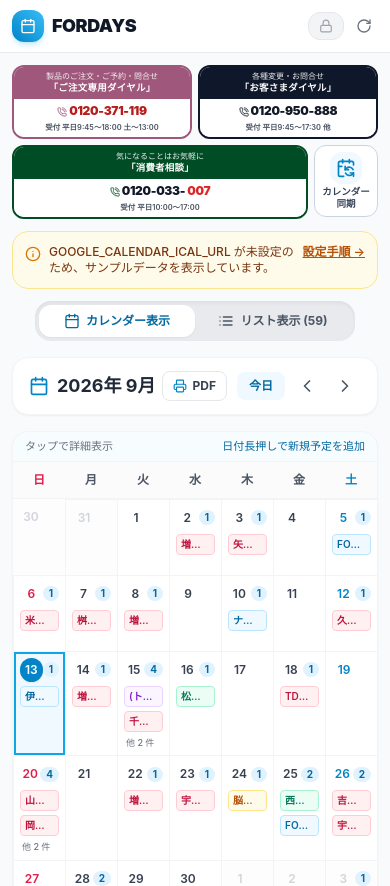
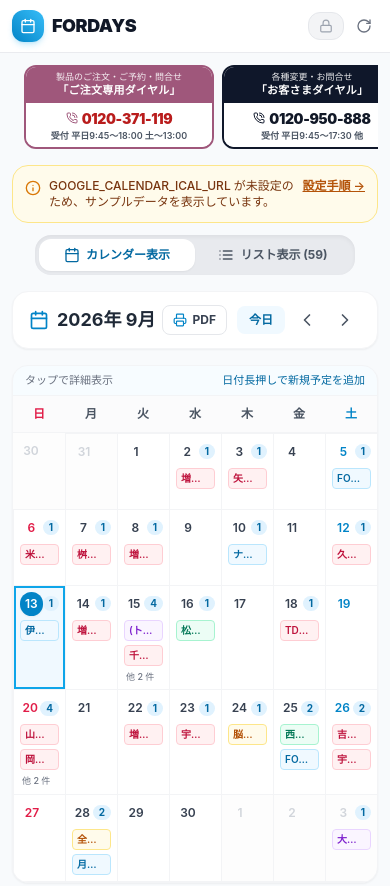
Before and after one commit to csdkotsuka/FORDAYS, a Next.js app: page / in a window 390 px wide. Shown: the top 886 px of the page. Built offline with nearby package versions, Linux system fonts and the light colour scheme.

Commit message:
style: display phone banners in single horizontal scrollable row with minimal non-wrapping cards

```diff
--- a/app/globals.css
+++ b/app/globals.css
@@ -14,6 +14,15 @@
     'Noto Sans JP', sans-serif;
   -webkit-font-smoothing: antialiased;
   -webkit-tap-highlight-color: transparent;
+}
+
+/* Hide scrollbar for clean horizontal scroll on mobile */
+.no-scrollbar::-webkit-scrollbar {
+  display: none;
+}
+.no-scrollbar {
+  -ms-overflow-style: none;
+  scrollbar-width: none;
 }
 
 @media print {
--- a/components/OfficialBanner.tsx
+++ b/components/OfficialBanner.tsx
@@ -19,137 +19,101 @@
  * Placed: Consumer Dial | Customer Dial | Calendar Sync Button (with Grandma illustration)
  */
 export const OfficialPhoneBanners: React.FC<OfficialPhoneBannersProps> = ({ onSyncClick }) => {
-  // Common dial card JSX for reuse
-  const orderDial = (
+  return (
+    <div className="w-full">
+      {/* Horizontally scrollable row on mobile, centered single row on desktop.
+          Cards are tightly sized so text never wraps (極力狭い枠で文字の折り返しなし). */}
+      <div className="flex items-stretch gap-2 overflow-x-auto pb-1 -mx-3 px-3 sm:mx-0 sm:px-0 sm:justify-center max-w-4xl mx-auto no-scrollbar">
+        {/* 1. ご注文専用ダイヤル (Mauve) */}
         <a
           href="tel:0120371119"
-      className="group block border-2 border-[#9f577b] rounded-xl overflow-hidden bg-white shadow-xs hover:shadow-md transition active:scale-[0.98] h-full"
+          className="group block w-[190px] shrink-0 border-2 border-[#9f577b] rounded-xl overflow-hidden bg-white shadow-xs hover:shadow-md transition active:scale-[0.98]"
           title="ご注文専用ダイヤルに発信: 0120-371-119"
         >
-      <div className="bg-[#9f577b] text-white px-1.5 py-1 text-center">
-        <p className="text-[8px] sm:text-[9.5px] leading-tight font-medium opacity-90 truncate">
+          <div className="bg-[#9f577b] text-white px-2 py-1 text-center whitespace-nowrap">
+            <p className="text-[9px] leading-tight font-medium opacity-90">
               製品のご注文・ご予約・問合せ
             </p>
-        <p className="text-[9.5px] sm:text-xs font-black tracking-wide truncate">
+            <p className="text-[11px] font-black tracking-wide">
               「ご注文専用ダイヤル」
             </p>
           </div>
-      <div className="p-1 sm:p-2 text-center bg-white group-hover:bg-rose-50/40 transition">
-        <div className="flex items-center justify-center gap-0.5 text-xs sm:text-sm md:text-base font-black text-[#b91c1c] tracking-tight leading-snug">
-          <PhoneCall className="w-2.5 h-2.5 sm:w-3 sm:h-3 text-[#9f577b] shrink-0" />
-          <span className="truncate">0120-371-119</span>
+          <div className="p-1.5 text-center bg-white group-hover:bg-rose-50/40 transition whitespace-nowrap">
+            <div className="flex items-center justify-center gap-1 text-sm font-black text-[#b91c1c] tracking-tight leading-snug">
+              <PhoneCall className="w-3 h-3 text-[#9f577b] shrink-0" />
+              <span>0120-371-119</span>
             </div>
-        <p className="text-[7.5px] sm:text-[9.5px] text-gray-600 font-semibold mt-0.5 truncate">
+            <p className="text-[9px] text-gray-600 font-semibold mt-0.5 leading-tight">
               受付 平日9:45〜18:00 土〜13:00
             </p>
           </div>
         </a>
-  );
 
-  const customerDial = (
+        {/* 2. お客さまダイヤル (Navy) */}
         <a
           href="tel:0120950888"
-      className="group block border-2 border-[#0f172a] rounded-xl overflow-hidden bg-white shadow-xs hover:shadow-md transition active:scale-[0.98] h-full"
+          className="group block w-[180px] shrink-0 border-2 border-[#0f172a] rounded-xl overflow-hidden bg-white shadow-xs hover:shadow-md transition active:scale-[0.98]"
           title="お客さまダイヤルに発信: 0120-950-888"
         >
-      <div className="bg-[#0f172a] text-white px-1.5 py-1 text-center">
-        <p className="text-[8px] sm:text-[9.5px] leading-tight font-medium opacity-90 truncate">
+          <div className="bg-[#0f172a] text-white px-2 py-1 text-center whitespace-nowrap">
+            <p className="text-[9px] leading-tight font-medium opacity-90">
               各種変更・お問合せ
             </p>
-        <p className="text-[9.5px] sm:text-xs font-black tracking-wide truncate">
+            <p className="text-[11px] font-black tracking-wide">
               「お客さまダイヤル」
             </p>
           </div>
-      <div className="p-1 sm:p-2 text-center bg-white group-hover:bg-sky-50/40 transition">
-        <div className="flex items-center justify-center gap-0.5 text-xs sm:text-sm md:text-base font-black text-gray-900 tracking-tight leading-snug">
-          <PhoneCall className="w-2.5 h-2.5 sm:w-3 sm:h-3 text-[#0f172a] shrink-0" />
-          <span className="truncate">0120-950-888</span>
+          <div className="p-1.5 text-center bg-white group-hover:bg-sky-50/40 transition whitespace-nowrap">
+            <div className="flex items-center justify-center gap-1 text-sm font-black text-gray-900 tracking-tight leading-snug">
+              <PhoneCall className="w-3 h-3 text-[#0f172a] shrink-0" />
+              <span>0120-950-888</span>
             </div>
-        <p className="text-[7.5px] sm:text-[9.5px] text-gray-600 font-semibold mt-0.5 truncate">
+            <p className="text-[9px] text-gray-600 font-semibold mt-0.5 leading-tight">
               受付 平日9:45〜17:30 他
             </p>
           </div>
         </a>
-  );
 
-  const consumerDial = (
+        {/* 3. 消費者相談ダイヤル (Green) */}
         <a
           href="tel:0120033007"
-      className="group block border-2 border-[#004d25] rounded-xl overflow-hidden bg-white shadow-xs hover:shadow-md transition active:scale-[0.98] h-full"
+          className="group block w-[180px] shrink-0 border-2 border-[#004d25] rounded-xl overflow-hidden bg-white shadow-xs hover:shadow-md transition active:scale-[0.98]"
           title="消費者相談ダイヤルに発信: 0120-033-007"
         >
-      <div className="bg-[#004d25] text-white px-1.5 py-1 text-center">
-        <p className="text-[8px] sm:text-[9.5px] leading-tight font-medium opacity-90 truncate">
+          <div className="bg-[#004d25] text-white px-2 py-1 text-center whitespace-nowrap">
+            <p className="text-[9px] leading-tight font-medium opacity-90">
               気になることはお気軽に
             </p>
-        <p className="text-[9.5px] sm:text-xs font-black tracking-wide truncate">
-          「消費者相談」
+            <p className="text-[11px] font-black tracking-wide">
+              「消費者相談ダイヤル」
             </p>
           </div>
-      <div className="p-1 sm:p-2 text-center bg-white group-hover:bg-emerald-50/40 transition">
-        <div className="flex items-center justify-center gap-0.5 text-xs sm:text-sm md:text-base font-black text-gray-900 tracking-tight leading-snug">
-          <PhoneCall className="w-2.5 h-2.5 sm:w-3 sm:h-3 text-[#004d25] shrink-0" />
-          <span className="truncate">0120-033-</span>
+          <div className="p-1.5 text-center bg-white group-hover:bg-emerald-50/40 transition whitespace-nowrap">
+            <div className="flex items-center justify-center gap-1 text-sm font-black text-gray-900 tracking-tight leading-snug">
+              <PhoneCall className="w-3 h-3 text-[#004d25] shrink-0" />
+              <span>0120-033-</span>
               <span className="text-[#dc2626] font-black">007</span>
             </div>
-        <p className="text-[7.5px] sm:text-[9.5px] text-gray-600 font-semibold mt-0.5 truncate">
+            <p className="text-[9px] text-gray-600 font-semibold mt-0.5 leading-tight">
               受付 平日10:00〜17:00
             </p>
           </div>
         </a>
-  );
 
-  const syncButton = (
+        {/* 4. カレンダー同期ボタン (Compact with Large Icon) */}
         <button
           type="button"
           onClick={onSyncClick}
-      className="group flex flex-col items-center justify-center p-1.5 bg-white hover:bg-sky-50/60 border border-slate-300 hover:border-sky-400 rounded-xl transition shadow-2xs hover:shadow-xs active:scale-95 text-center cursor-pointer h-full shrink-0 w-16 sm:w-20 md:w-22"
+          className="group flex flex-col items-center justify-center w-[76px] shrink-0 p-1.5 bg-white hover:bg-sky-50/60 border border-slate-300 hover:border-sky-400 rounded-xl transition shadow-2xs hover:shadow-xs active:scale-95 text-center cursor-pointer"
           title="このカレンダー全体をスマホに同期・一括登録"
         >
-      <div className="w-8 h-8 sm:w-9 sm:h-9 rounded-xl bg-sky-50 text-sky-600 group-hover:bg-sky-100 group-hover:text-sky-700 flex items-center justify-center transition shadow-2xs mb-0.5 shrink-0">
-        <CalendarSync className="w-5 h-5 sm:w-5.5 sm:h-5.5" />
+          <div className="w-8 h-8 rounded-xl bg-sky-50 text-sky-600 group-hover:bg-sky-100 group-hover:text-sky-700 flex items-center justify-center transition shadow-2xs mb-1 shrink-0">
+            <CalendarSync className="w-5 h-5" />
           </div>
-      <span className="text-[9.5px] sm:text-[10.5px] font-black text-slate-700 group-hover:text-sky-700 leading-tight block">
+          <span className="text-[10px] font-black text-slate-700 group-hover:text-sky-700 leading-tight block whitespace-nowrap">
             カレンダー<br />同期
           </span>
         </button>
-  );
-
-  return (
-    <div className="w-full">
-      {/* Desktop / Tablet Layout (md and up): 3 Phone Banners in 1-2-3 order + Compact Sync Button with large icon */}
-      <div className="hidden md:flex items-stretch gap-2.5 max-w-4xl mx-auto">
-        <div className="grid grid-cols-3 gap-2.5 flex-1">
-          {/* 1. ご注文専用ダイヤル */}
-          {orderDial}
-          {/* 2. お客さまダイヤル */}
-          {customerDial}
-          {/* 3. 消費者相談 */}
-          {consumerDial}
-        </div>
-
-        {/* Compact Sync Button (Large icon, small footprint) */}
-        {syncButton}
-      </div>
-
-      {/* Mobile Layout (< md):
-          Row 1: [1. ご注文専用ダイヤル] [2. お客さまダイヤル] (Large & Prominent)
-          Row 2: [3. 消費者相談 (flex-1)] [カレンダー同期 (compact)]
-      */}
-      <div className="md:hidden space-y-1.5 max-w-lg mx-auto">
-        {/* Row 1: Order & Customer Dials */}
-        <div className="grid grid-cols-2 gap-1.5">
-          {orderDial}
-          {customerDial}
-        </div>
-
-        {/* Row 2: Consumer Consultation + Sync Button */}
-        <div className="flex items-stretch gap-1.5">
-          <div className="flex-1">
-            {consumerDial}
-          </div>
-          {syncButton}
-        </div>
       </div>
     </div>
   );
```
Lines whose indentation alone changed are shown as unchanged.
